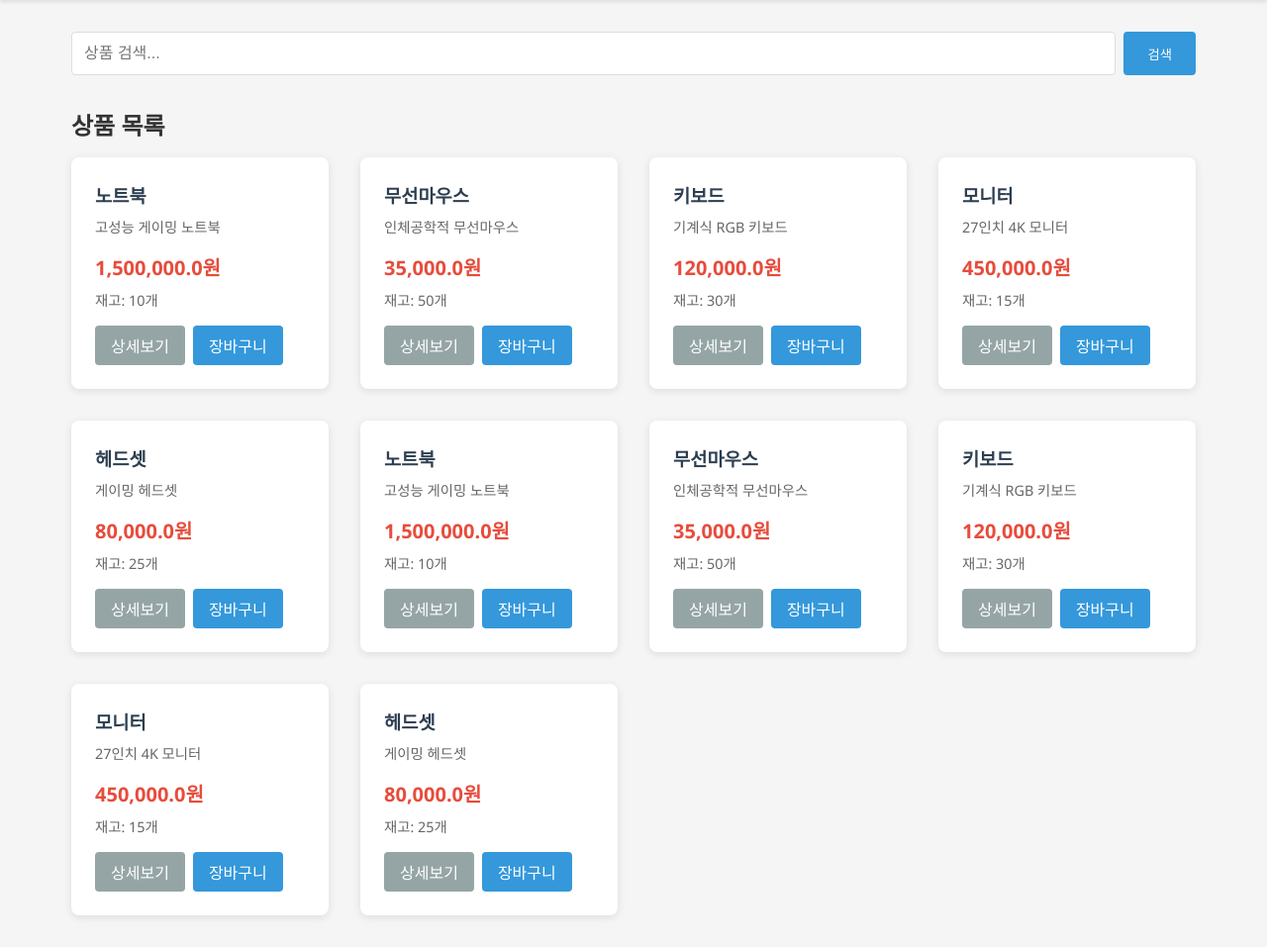
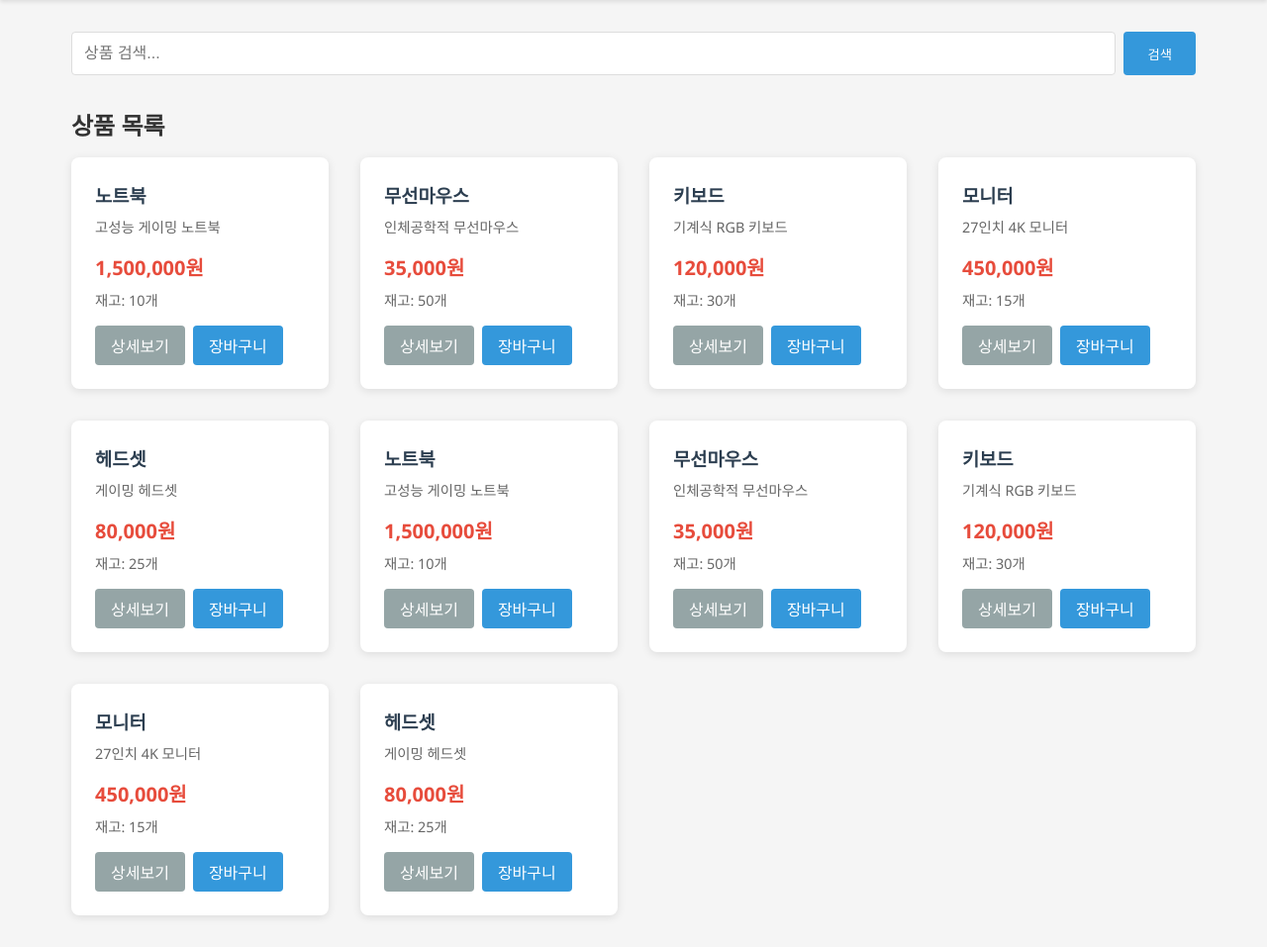
Before and after one commit to hojjang98/SK-Shieldus-rookies-28, a Flask app: page / in a window 1280 px wide. Shown: the part 65-1022 px from the top of the page at 99% size. Run offline with Flask 3, Linux system fonts and the light colour scheme; data comes from the database, SQL or seed files in the repository.

Commit message:
20260125 sk projects_update #3

```diff
--- a/projects/week_12/ecommerce_vulnerable/templates/index.html
+++ b/projects/week_12/ecommerce_vulnerable/templates/index.html
@@ -38,7 +38,7 @@
             <div class="product-card">
                 <h3>{{ product.name }}</h3>
                 <p class="description">{{ product.description }}</p>
-                <p class="price">{{ "{:,}".format(product.price) }}원</p>
+                <p class="price">{{ "{:,.0f}".format(product.price) }}원</p>
                 <p class="stock">재고: {{ product.stock }}개</p>
                 <div class="product-actions">
                     <a href="{{ url_for('product', product_id=product.id) }}" class="btn">상세보기</a>
```
